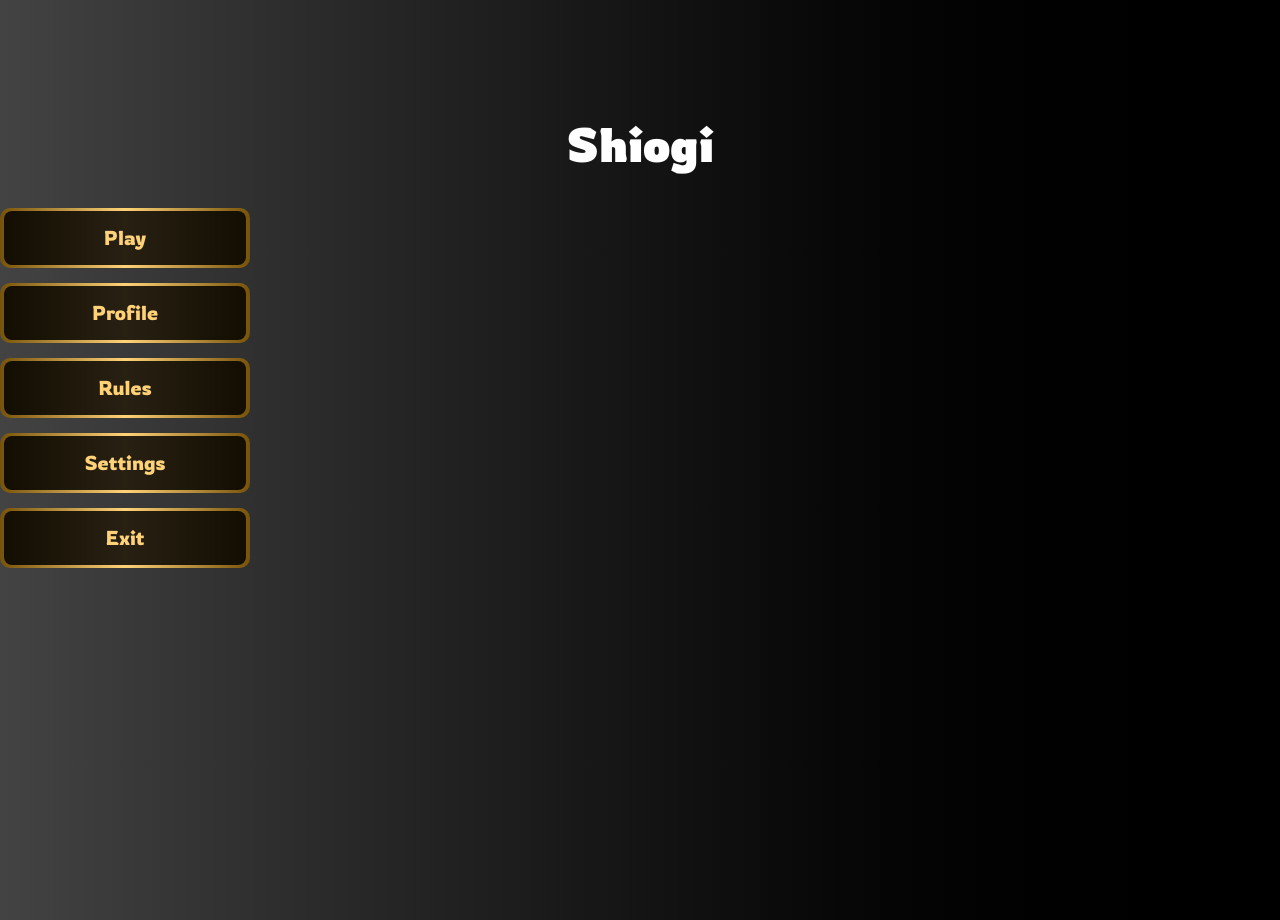
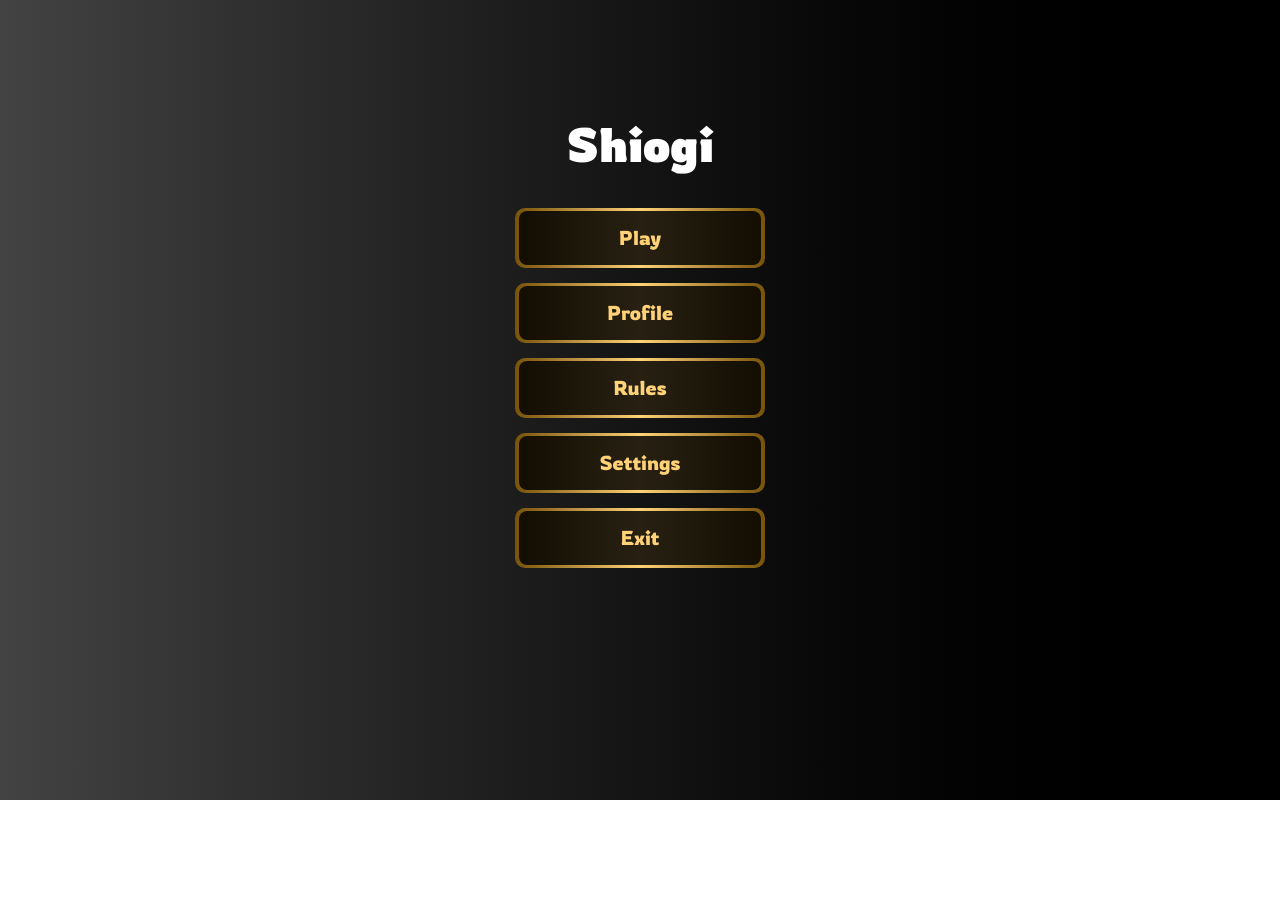
Before and after one commit to RomanZaichenko/Shiogi, a React (Vite) app: page / in a window 1280 px wide. After the commit the page ends 800 px from the top, so only its background shows below. Built offline with nearby package versions, Linux system fonts and the light colour scheme.

Commit message:
Game area display implimented.

```diff
--- a/src/App.tsx
+++ b/src/App.tsx
@@ -1,12 +1,16 @@
 import './styles/App.css'
 import MainMenu from './MainMenu.tsx'
+import GameArea from './GameArea.tsx'
+import {useState} from "react";
+
 
 function App() {
-
+    const [gameAreaDisplay, setGameAreaDisplay] = useState(false);
 
   return (
     <>
-      <MainMenu />
+      <MainMenu gameAreaDisplay={gameAreaDisplay} setGameAreaDisplay={setGameAreaDisplay}/>
+        {gameAreaDisplay && <GameArea />}
     </>
   )
 }
--- /dev/null
+++ b/src/GameArea.tsx
@@ -0,0 +1,17 @@
+import {Board} from "./classes/Board.ts";
+import './styles/GameArea.css'
+
+
+function GameArea() {
+
+    const board = Board.instance;
+    const coords = board.coordinates;
+
+    return (
+        <main id="game-area">
+
+        </main>
+    );
+}
+
+export default GameArea;
--- a/src/MainMenu.tsx
+++ b/src/MainMenu.tsx
@@ -1,28 +1,30 @@
 import './styles/MainMenu.css'
 import MenuButton from "./MenuButton.tsx";
-import {useEffect, useState} from "react";
+import {useEffect, useState, useRef} from "react";
+
+interface MainMenuProps {
+    gameAreaDisplay: boolean;
+    setGameAreaDisplay: (value: boolean) => void;
+}
 
 
-function MainMenu() {
+function MainMenu(props: MainMenuProps) {
     const [hidden, setHidden] = useState(false);
-    const menuElement = document.getElementById('menu');
+    const menuElement = useRef<HTMLDivElement>(null);
 
     useEffect(() => {
-        if (hidden) {
-            menuElement.style.opacity = "0";
+        if (menuElement.current) {
+           menuElement.current.id = hidden ? "menu-hidden" : "menu-visible";
         }
-        else {
-            if (menuElement){
-                menuElement.style.opacity = "1";
-            }
-        }
-    })
+    }, [hidden])
 
     return (
-        <main id='menu'>
+        <>
+            <main id='menu' ref={menuElement}>
                 <h1 id="menu-title">Shiogi</h1>
                 <MenuButton buttonName={"Play"} clickHandler={() => {
                     setHidden(true);
+                    props.setGameAreaDisplay(true);
                 }}/>
                 <MenuButton buttonName={"Profile"} clickHandler={() => {
                     setHidden(true);
@@ -36,8 +38,9 @@ function MainMenu() {
                 <MenuButton buttonName={"Exit"} clickHandler={() => {
                     setHidden(true);
                 }}/>
+
             </main>
-
+        </>
     );
 }
 
--- /dev/null
+++ b/src/styles/GameArea.css
@@ -0,0 +1,5 @@
+@import "tailwindcss";
+
+#game-area {
+    @apply absolute top-0 left-0;
+}
```
Lines whose indentation alone changed are shown as unchanged.
